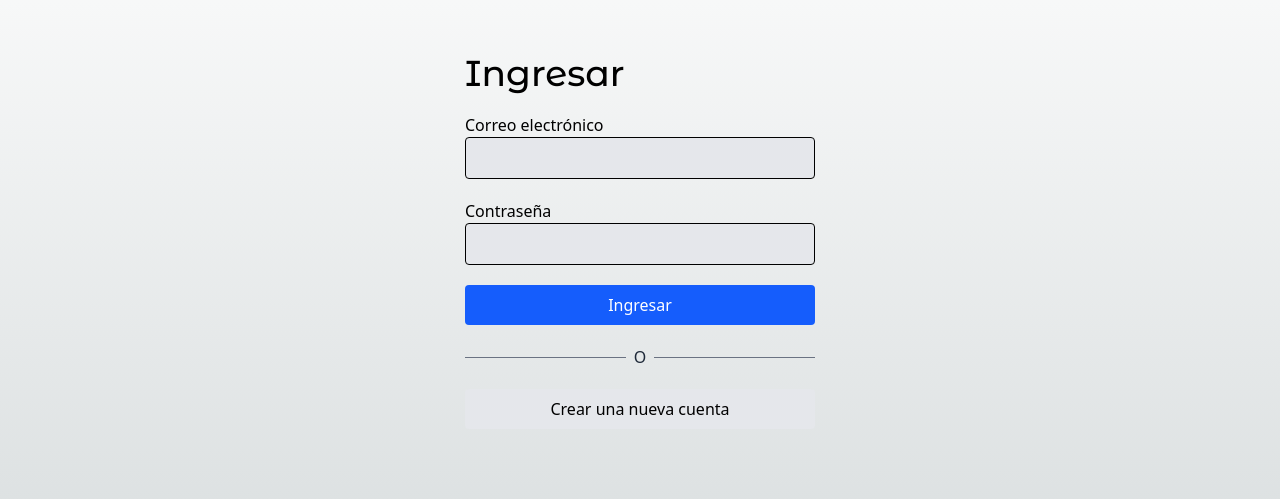
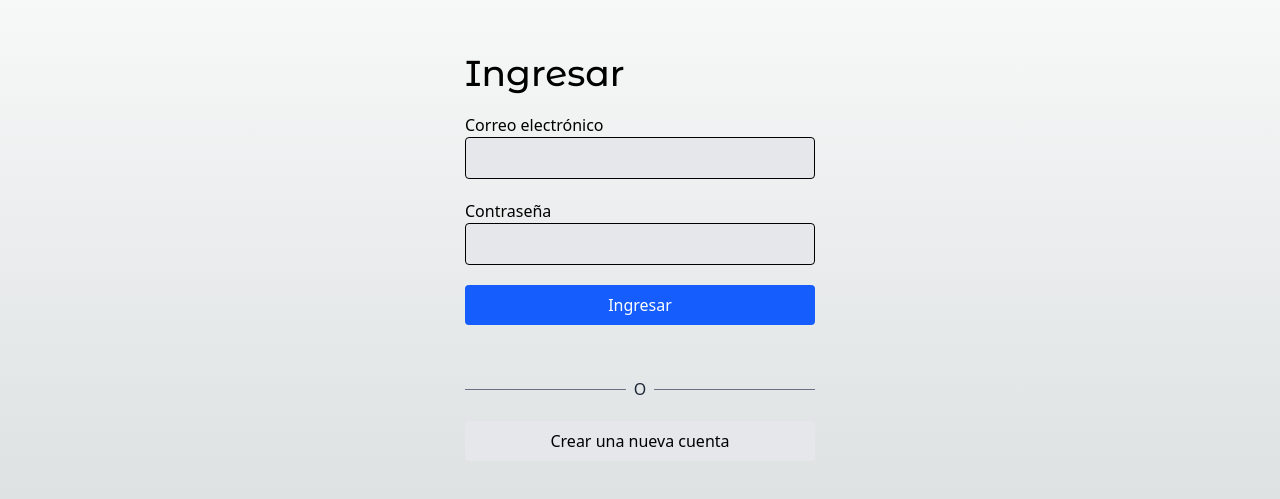
Before and after one commit to modoZen/next-teslo-shop, a Next.js app: page /auth/login in a window 1280 px wide. Shown: the part 155-654 px from the top of the page. Built offline with nearby package versions, Linux system fonts and the light colour scheme; no server answers.

Commit message:
mejorar la experiencia de usuario

```diff
--- a/src/actions/auth/login.ts
+++ b/src/actions/auth/login.ts
@@ -1,14 +1,13 @@
 "use server";
 
 import { signIn } from "@/auth.config";
-import { AuthError } from "next-auth";
+// import { AuthError } from "next-auth";
 
 export async function authenticate(
   prevState: string | undefined,
   formData: FormData,
 ) {
   try {
-    console.log({ formData: Object.fromEntries(formData) });
     await signIn("credentials", formData);
   } catch (error) {
     // if (error instanceof AuthError) {
--- a/src/app/auth/login/ui/LoginForm.tsx
+++ b/src/app/auth/login/ui/LoginForm.tsx
@@ -1,16 +1,16 @@
 "use client";
 
 import { authenticate } from "@/actions/auth/login";
+import clsx from "clsx";
 import Link from "next/link";
 import { useActionState } from "react";
+import { IoInformationOutline } from "react-icons/io5";
 
 export const LoginForm = () => {
   const [state, formAction, isPending] = useActionState(
     authenticate,
     undefined,
   );
-
-  console.log({ state, isPending });
 
   return (
     <form action={formAction} className="flex flex-col">
@@ -28,9 +28,29 @@ export const LoginForm = () => {
         name="password"
       />
 
-      <button type="submit" className="btn-primary">
+      <button
+        type="submit"
+        className={clsx("btn-primary", {
+          "btn-primary": !isPending,
+          "btn-disabled": isPending,
+        })}
+        disabled={isPending}
+      >
         Ingresar
       </button>
+
+      <div
+        className="flex h-8 items-end space-x-1"
+        aria-live="polite"
+        aria-atomic="true"
+      >
+        {state === "CredentialsSignin" && (
+          <div className="mb-2 flex flex-row">
+            <IoInformationOutline className="h-5 w-5 text-red-500" />
+            <p className="text-sm text-red-500">{state}</p>
+          </div>
+        )}
+      </div>
 
       {/* divisor l ine */}
       <div className="flex items-center my-5">
--- a/src/app/globals.css
+++ b/src/app/globals.css
@@ -60,3 +60,7 @@ body {
 .btn-secondary {
   @apply bg-gray-200 hover:bg-gray-300 text-black py-2 px-4 rounded transition-all;
 }
+
+.btn-disabled {
+  @apply bg-gray-600  text-white py-2 px-4 rounded transition-all;
+}
```
